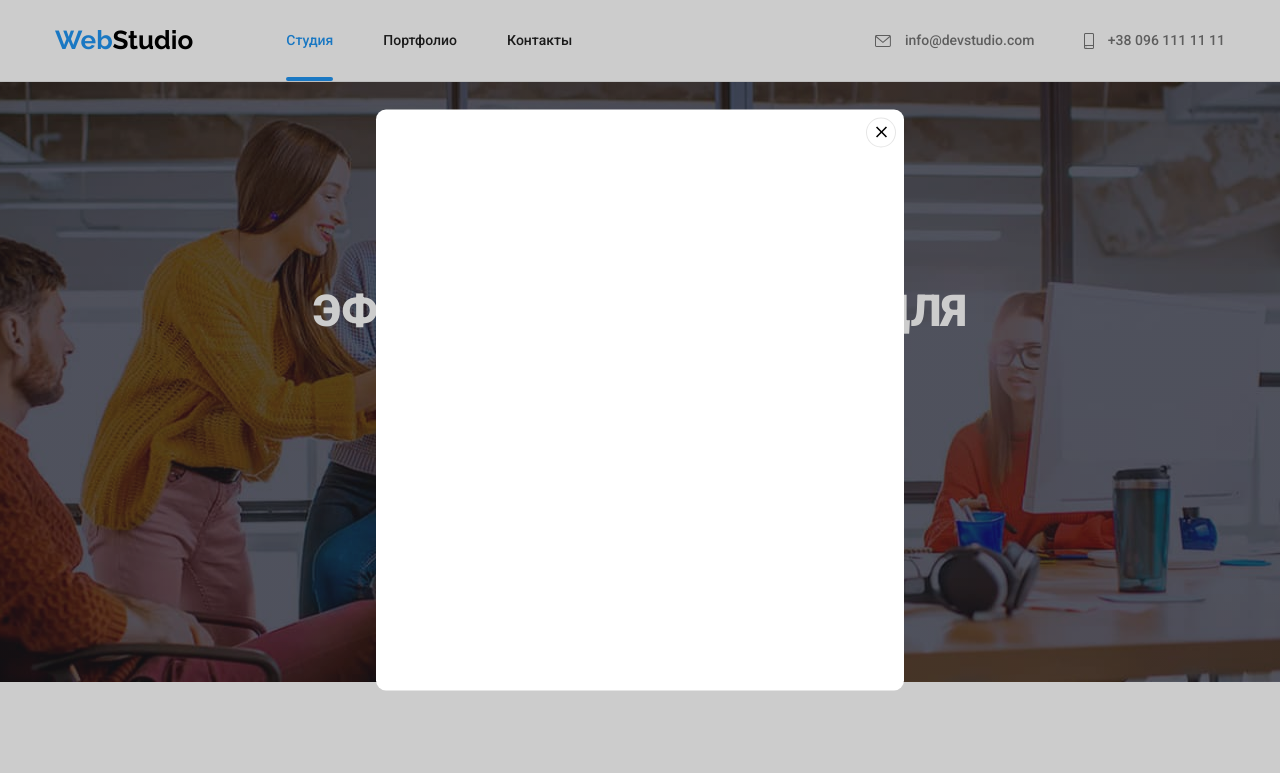
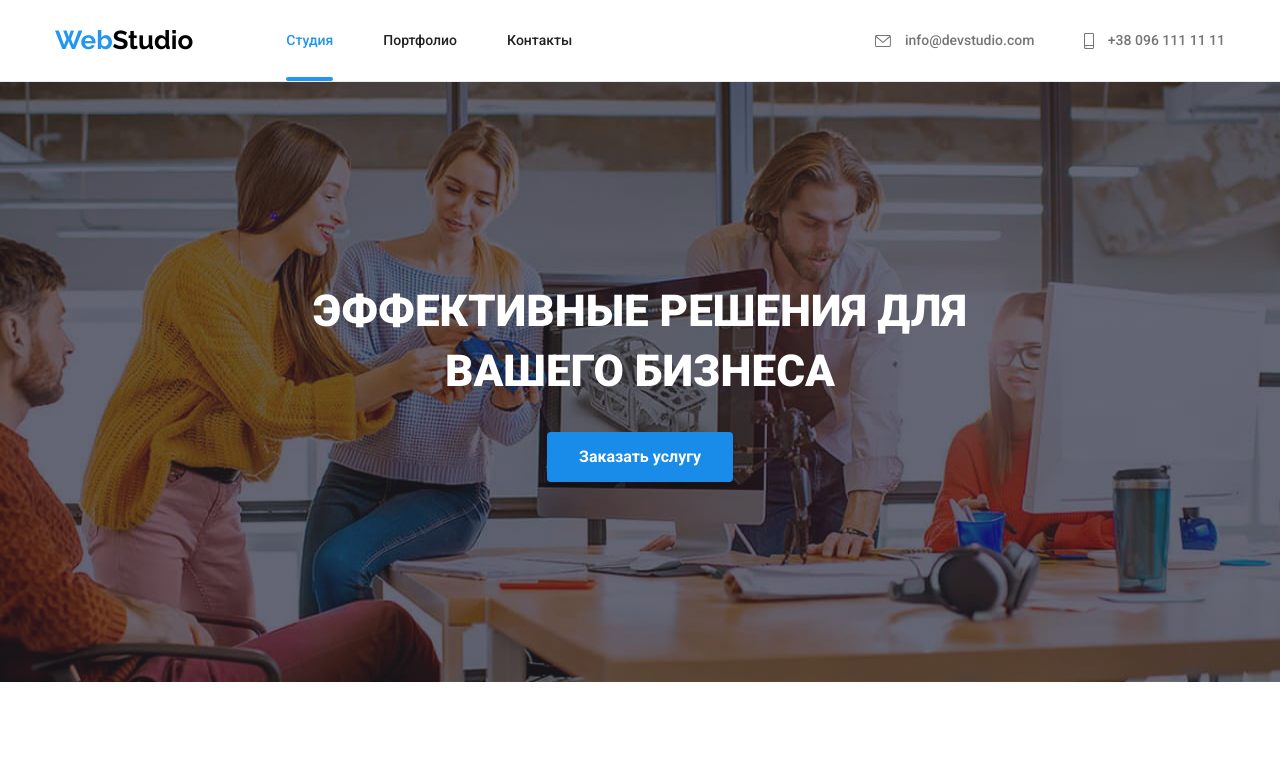
Before and after one commit to OleksandrPozden/goit-markup-hw-06, a plain HTML site: page index.html in a window 1280 px wide. Both pictures are taken after a click on the button "Заказать услугу". Shown: the top 773 px of the page. Drawn offline with Linux system fonts and the light colour scheme.

Commit message:
fix js modal by adding script in the end of file

```diff
--- a/index.html
+++ b/index.html
@@ -403,5 +403,21 @@
       </div>
     </div>
     <script src="/js/modal.js"></script>
+    <script>
+      (() => {
+        const refs = {
+          openModalBtn: document.querySelector("[data-modal-open]"),
+          closeModalBtn: document.querySelector("[data-modal-close]"),
+          modal: document.querySelector("[data-modal]"),
+        };
+
+        refs.openModalBtn.addEventListener("click", toggleModal);
+        refs.closeModalBtn.addEventListener("click", toggleModal);
+
+        function toggleModal() {
+          refs.modal.classList.toggle("is-hidden");
+        }
+      })();
+    </script>
   </body>
 </html>
```
